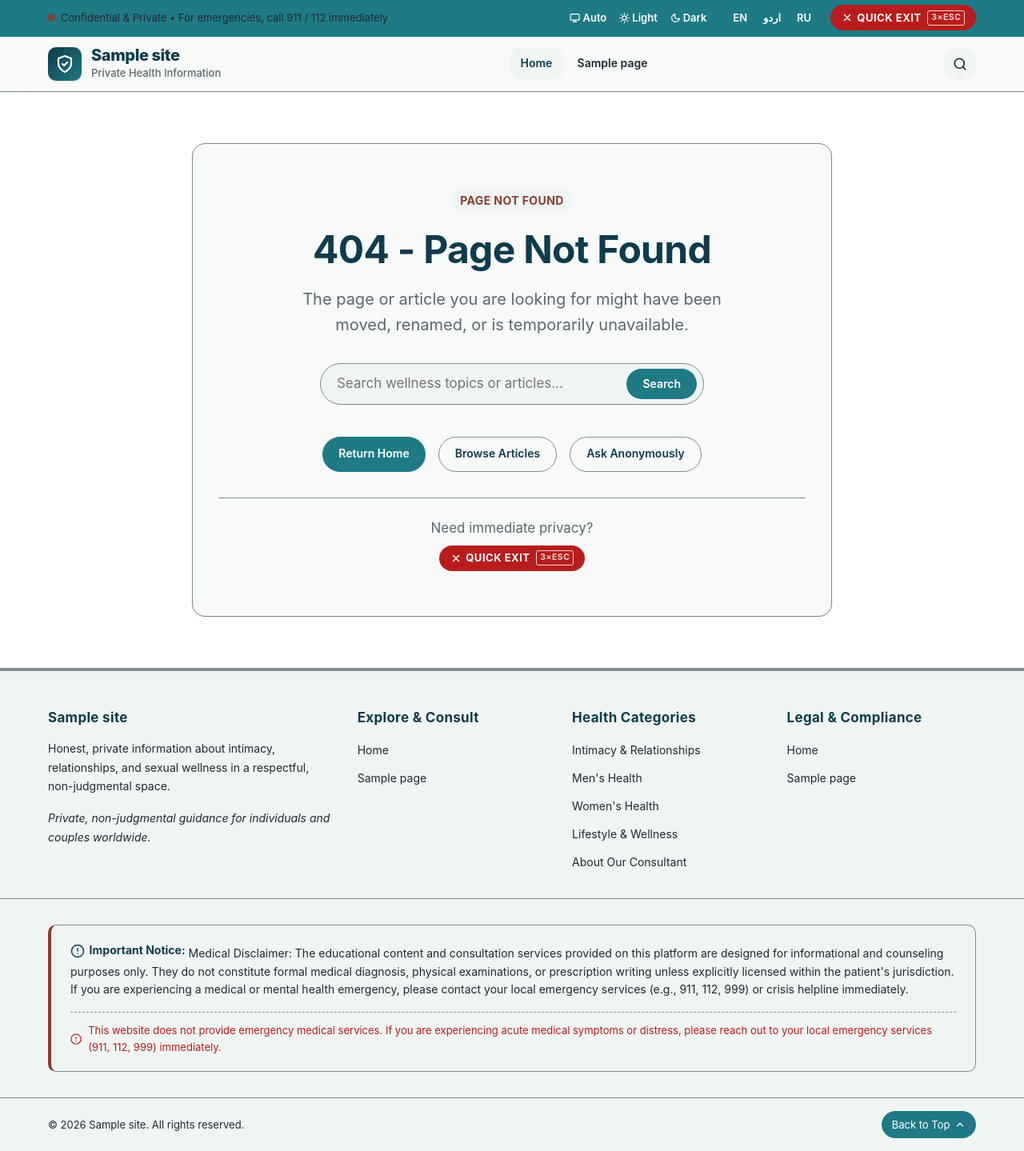
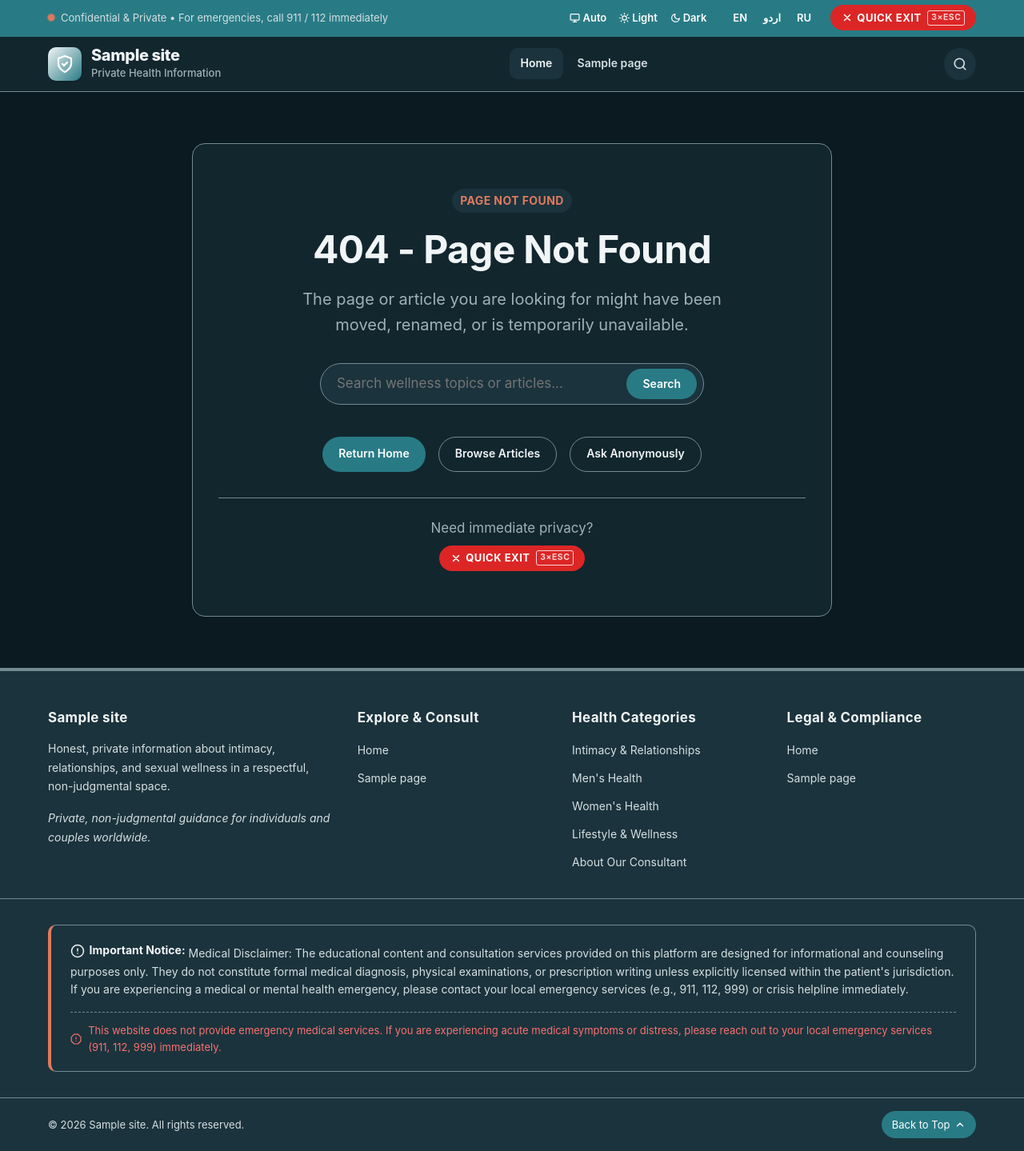
Before and after one commit to Owais74-sketch/Wellness1, a WordPress theme: the page made by wp-content/themes/wellness-theme/404.php in a window 1280 px wide. Shown: the whole page at 80% size. Run offline with PHP 8.4 and a stand-in for WordPress, Linux system fonts and the light colour scheme; the site name, menu and one post (Sample post) are stand-ins, and other content is empty; some libraries are stand-ins or nearby versions.

Commit message:
dark as default theme

```diff
--- a/wp-content/themes/wellness-theme/assets/js/theme.js
+++ b/wp-content/themes/wellness-theme/assets/js/theme.js
@@ -16,6 +16,10 @@
       menuClose: 'Close menu'
     }
   };
+  const defaultThemeMode = (function () {
+    const mode = document.documentElement.getAttribute('data-default-theme');
+    return mode === 'light' || mode === 'auto' || mode === 'dark' ? mode : 'dark';
+  })();
 
   /**
    * 1. QUICK EXIT FUNCTIONALITY (FR-2)
@@ -193,27 +197,29 @@
     }
   }
 
-  function applyThemeMode(mode) {
+  function applyThemeMode(mode, rememberChoice) {
     if (mode !== 'light' && mode !== 'dark' && mode !== 'auto') {
-      mode = 'auto';
+      mode = defaultThemeMode;
     }
 
-    try {
-      localStorage.setItem('wellness_theme_mode', mode);
-    } catch (e) {}
+    if (rememberChoice) {
+      try {
+        localStorage.setItem('wellness_theme_mode', mode);
+      } catch (e) {}
+    }
 
     if (mode === 'dark') {
       document.documentElement.setAttribute('data-theme', 'dark');
     } else if (mode === 'light') {
       document.documentElement.setAttribute('data-theme', 'light');
     } else {
-      document.documentElement.removeAttribute('data-theme');
       if (window.matchMedia && window.matchMedia('(prefers-color-scheme: dark)').matches) {
         document.documentElement.setAttribute('data-theme', 'dark');
       } else {
         document.documentElement.setAttribute('data-theme', 'light');
       }
     }
+    document.documentElement.setAttribute('data-theme-mode', mode);
     syncThemeColor();
 
     // Sync button UI states across header and mobile drawer
@@ -234,19 +240,19 @@
     if (btn) {
       e.preventDefault();
       const mode = btn.getAttribute('data-mode') || 'auto';
-      applyThemeMode(mode);
+      applyThemeMode(mode, true);
     }
   });
 
   // Init button states on load
   const savedMode = (function() {
     try {
-      return localStorage.getItem('wellness_theme_mode') || 'auto';
+      return localStorage.getItem('wellness_theme_mode') || defaultThemeMode;
     } catch (e) {
-      return 'auto';
+      return defaultThemeMode;
     }
   })();
-  applyThemeMode(savedMode);
+  applyThemeMode(savedMode, false);
 
   // OS theme change listener when in auto mode
   if (window.matchMedia) {
@@ -254,9 +260,9 @@
     const updateAutoTheme = function (e) {
       const mode = (function() {
         try {
-          return localStorage.getItem('wellness_theme_mode') || 'auto';
+          return localStorage.getItem('wellness_theme_mode') || defaultThemeMode;
         } catch (err) {
-          return 'auto';
+          return defaultThemeMode;
         }
       })();
       if (mode === 'auto') {
--- a/wp-content/themes/wellness-theme/header.php
+++ b/wp-content/themes/wellness-theme/header.php
@@ -10,8 +10,12 @@
 if ( ! defined( 'ABSPATH' ) ) {
 	exit;
 }
+$default_theme_mode = get_theme_mod( 'wellness_default_color_mode', 'dark' );
+if ( ! in_array( $default_theme_mode, array( 'dark', 'light', 'auto' ), true ) ) {
+	$default_theme_mode = 'dark';
+}
 ?><!doctype html>
-<html <?php language_attributes(); ?>>
+<html <?php language_attributes(); ?> data-default-theme="<?php echo esc_attr( $default_theme_mode ); ?>">
 <head>
 	<meta charset="<?php bloginfo( 'charset' ); ?>">
 	<meta name="viewport" content="width=device-width, initial-scale=1, shrink-to-fit=no">
@@ -19,7 +23,8 @@ if ( ! defined( 'ABSPATH' ) ) {
 	<link rel="profile" href="https://gmpg.org/xfn/11">
 	<script>
 		(function() {
-			var mode = 'auto';
+			var defaultMode = document.documentElement.getAttribute('data-default-theme') || 'dark';
+			var mode = defaultMode;
 			try {
 				var savedMode = localStorage.getItem('wellness_theme_mode');
 				if (savedMode === 'light' || savedMode === 'dark' || savedMode === 'auto') {
@@ -28,6 +33,7 @@ if ( ! defined( 'ABSPATH' ) ) {
 			} catch (e) {}
 
 			var prefersDark = window.matchMedia && window.matchMedia('(prefers-color-scheme: dark)').matches;
+			document.documentElement.setAttribute('data-theme-mode', mode);
 			document.documentElement.setAttribute('data-theme', mode === 'auto' ? (prefersDark ? 'dark' : 'light') : mode);
 		})();
 	</script>
--- a/wp-content/themes/wellness-theme/inc/customizer.php
+++ b/wp-content/themes/wellness-theme/inc/customizer.php
@@ -50,7 +50,7 @@ function wellness_customize_register( $wp_customize ) {
 
 	// Secondary Color
 	$wp_customize->add_setting( 'wellness_secondary_color', array(
-		'default'           => '#1f7a85',
+		'default'           => '#287b85',
 		'sanitize_callback' => 'sanitize_hex_color',
 		'transport'         => 'refresh',
 	) );
@@ -62,7 +62,7 @@ function wellness_customize_register( $wp_customize ) {
 
 	// Accent Color
 	$wp_customize->add_setting( 'wellness_accent_color', array(
-		'default'           => '#8a3d2c',
+		'default'           => '#e07a5f',
 		'sanitize_callback' => 'sanitize_hex_color',
 		'transport'         => 'refresh',
 	) );
@@ -74,7 +74,7 @@ function wellness_customize_register( $wp_customize ) {
 
 	// Quick Exit Urgent Red Color
 	$wp_customize->add_setting( 'wellness_quick_exit_color', array(
-		'default'           => '#b91c1c',
+		'default'           => '#dc2626',
 		'sanitize_callback' => 'sanitize_hex_color',
 		'transport'         => 'refresh',
 	) );
@@ -83,6 +83,21 @@ function wellness_customize_register( $wp_customize ) {
 		'section'  => 'wellness_colors_section',
 		'settings' => 'wellness_quick_exit_color',
 	) ) );
+
+	$wp_customize->add_setting( 'wellness_default_color_mode', array(
+		'default'           => 'dark',
+		'sanitize_callback' => 'wellness_sanitize_select',
+	) );
+	$wp_customize->add_control( 'wellness_default_color_mode', array(
+		'label'    => esc_html__( 'Default colour mode', 'wellness-theme' ),
+		'section'  => 'wellness_colors_section',
+		'type'     => 'select',
+		'choices'  => array(
+			'dark'  => esc_html__( 'Dark', 'wellness-theme' ),
+			'light' => esc_html__( 'Light', 'wellness-theme' ),
+			'auto'  => esc_html__( 'Auto', 'wellness-theme' ),
+		),
+	) );
 
 	// -------------------------------------------------------------------------
 	// SECTION 2: Typography & Fonts
@@ -318,9 +333,9 @@ function wellness_sanitize_select( $input, $setting ) {
  */
 function wellness_customizer_css() {
 	$primary_color    = get_theme_mod( 'wellness_primary_color', '#0f3b4c' );
-	$secondary_color  = get_theme_mod( 'wellness_secondary_color', '#1f7a85' );
-	$accent_color     = get_theme_mod( 'wellness_accent_color', '#8a3d2c' );
-	$quick_exit_color = get_theme_mod( 'wellness_quick_exit_color', '#b91c1c' );
+	$secondary_color  = get_theme_mod( 'wellness_secondary_color', '#287b85' );
+	$accent_color     = get_theme_mod( 'wellness_accent_color', '#e07a5f' );
+	$quick_exit_color = get_theme_mod( 'wellness_quick_exit_color', '#dc2626' );
 	$heading_font     = get_theme_mod( 'wellness_heading_font', 'sans' );
 
 	$heading_family = ( 'serif' === $heading_font ) ? 'var(--font-serif)' : 'var(--font-sans)';
@@ -330,20 +345,25 @@ function wellness_customizer_css() {
 	if ( $primary_color !== '#0f3b4c' ) {
 		echo "  --heading: " . esc_attr( $primary_color ) . ";\n";
 	}
-	if ( $secondary_color !== '#1f7a85' ) {
+	if ( $secondary_color !== '#287b85' ) {
 		echo "  --primary: " . esc_attr( $secondary_color ) . ";\n";
 	}
-	if ( $accent_color !== '#8a3d2c' ) {
+	if ( $accent_color !== '#e07a5f' ) {
 		echo "  --accent: " . esc_attr( $accent_color ) . ";\n";
 	}
-	if ( $quick_exit_color !== '#b91c1c' ) {
-		echo "  --danger: " . esc_attr( $quick_exit_color ) . ";\n";
+	if ( $quick_exit_color !== '#dc2626' ) {
+		echo "  --danger-button: " . esc_attr( $quick_exit_color ) . ";\n";
+		echo "  --color-quick-exit: var(--danger-button);\n";
+		echo "  --color-quick-exit-hover: var(--danger-button);\n";
 	}
 	if ( 'serif' === $heading_font ) {
 		echo "  --font-heading: " . $heading_family . ";\n";
 		echo "  h1, h2, h3, h4, h5, h6 { font-family: var(--font-heading); }\n";
 	}
 	echo "}\n";
+	if ( $quick_exit_color !== '#dc2626' ) {
+		echo "[data-theme=\"dark\"] { --danger-button: " . esc_attr( $quick_exit_color ) . "; }\n";
+	}
 	echo "</style>\n";
 }
 add_action( 'wp_head', 'wellness_customizer_css', 100 );
--- a/wp-content/themes/wellness-theme/style.css
+++ b/wp-content/themes/wellness-theme/style.css
@@ -19,17 +19,18 @@ Tags: health, wellness, medical, responsive-layout, accessibility-ready, custom-
    ========================================================================== */
 :root {
   color-scheme: light;
-  --bg: #ffffff;
-  --surface: #f7faf9;
-  --surface-2: #f0f5f4;
-  --border: #7d8d92;
+  --bg: #f4f1eb;
+  --surface: #ffffff;
+  --surface-2: #f8f5ef;
+  --border: #8b857a;
   --heading: #0f3b4c;
   --text: #1f2933;
   --text-muted: #5b6770;
-  --primary: #1f7a85;
+  --primary: #287b85;
   --on-primary: #ffffff;
-  --accent: #8a3d2c;
-  --danger: #b91c1c;
+  --accent: #a64e38;
+  --danger: #c61f1f;
+  --danger-button: #dc2626;
 
   --color-primary: var(--heading);
   --color-primary-hover: var(--heading);
@@ -40,8 +41,8 @@ Tags: health, wellness, medical, responsive-layout, accessibility-ready, custom-
   --color-accent: var(--accent);
   --color-accent-hover: var(--accent);
   --color-accent-light: var(--surface-2);
-  --color-quick-exit: var(--danger);
-  --color-quick-exit-hover: var(--danger);
+  --color-quick-exit: var(--danger-button);
+  --color-quick-exit-hover: var(--danger-button);
   --color-quick-exit-bg: var(--surface-2);
   --color-quick-exit-border: var(--on-primary);
   --color-bg: var(--bg);
@@ -1487,14 +1488,17 @@ ul, ol {
   --bg: #0b1a20;
   --surface: #12262e;
   --surface-2: #1b333c;
-  --border: #68818a;
+  --border: #718a93;
   --heading: #f1f5f6;
   --text: #d5dfe2;
   --text-muted: #9fb1b6;
-  --primary: #5fc0c8;
-  --on-primary: #0b1a20;
-  --accent: #f2a089;
-  --danger: #fca5a5;
+  --primary: #287b85;
+  --on-primary: #ffffff;
+  --accent: #e07a5f;
+  --danger: #f87171;
+  --danger-button: #dc2626;
+  --color-quick-exit: var(--danger-button);
+  --color-quick-exit-hover: var(--danger-button);
 }
 
 /* ==========================================================================
```
